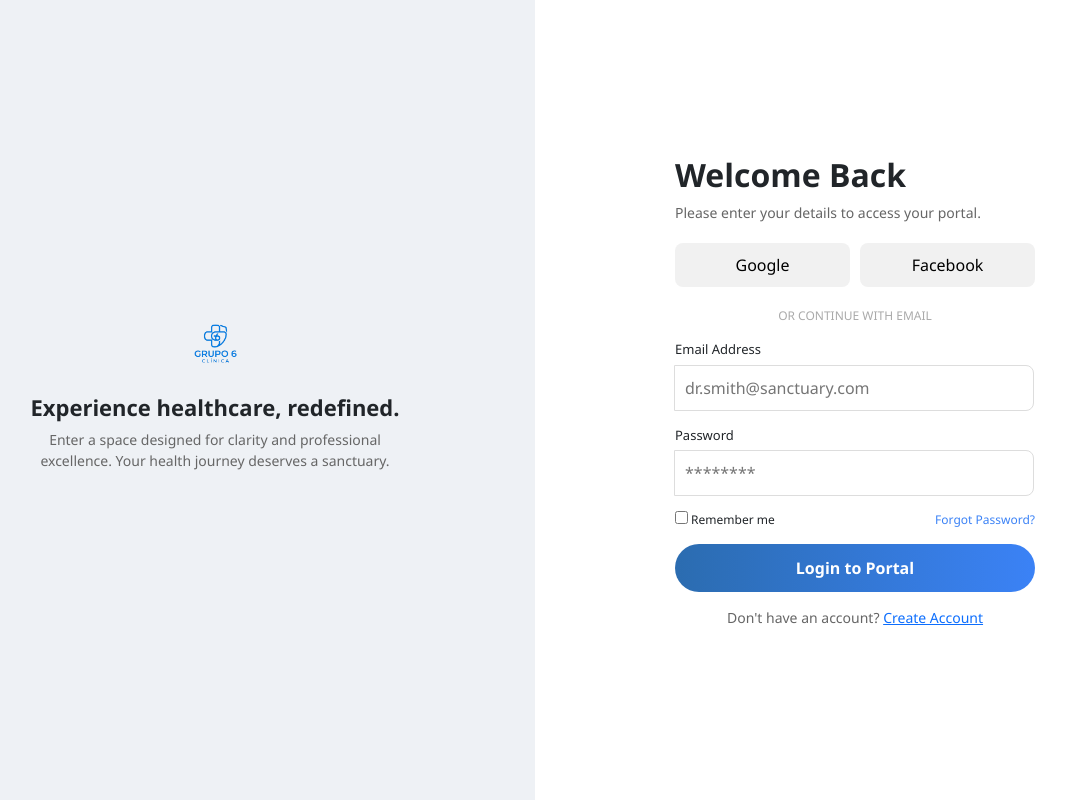
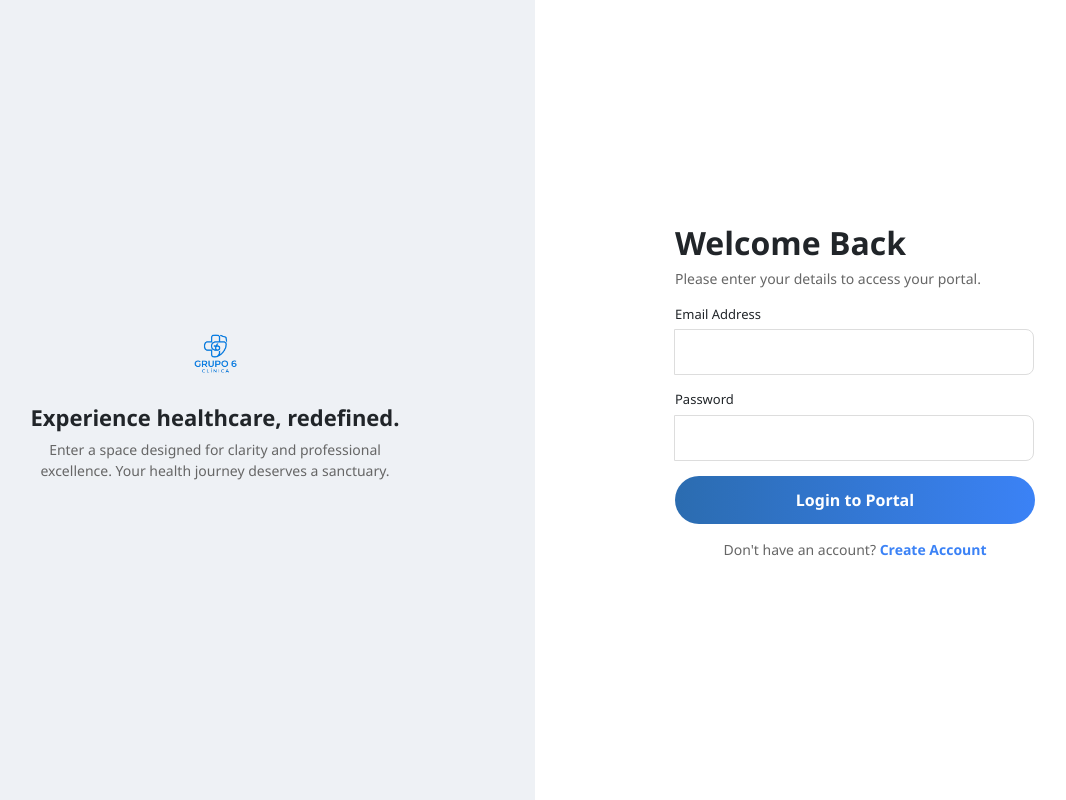
Before and after one commit to be1eng/gestion-citas-clinica, a React (Vite) app: page /login in a window 1280 px wide. Shown: the whole page, without its empty margins (105-1171 px from the left). Built offline with nearby package versions, Linux system fonts and the light colour scheme.

Commit message:
validaciones

```diff
--- a/src/pages/Login.jsx
+++ b/src/pages/Login.jsx
@@ -9,17 +9,56 @@ function Login() {
     password: ''
   });
 
+  const [errors, setErrors] = useState({});
+
+  const validate = (name, value) => {
+    let error = "";
+
+    if (!value) {
+      error = "Este campo es obligatorio";
+    } else {
+      if (name === "usuario") {
+        const emailRegex = /^[^\s@]+@[^\s@]+\.[^\s@]+$/;
+        if (!emailRegex.test(value)) {
+          error = "Ingrese un correo válido";
+        }
+      }
+
+      if (name === "password") {
+        if (value.length < 6) {
+          error = "Mínimo 6 caracteres";
+        }
+      }
+    }
+
+    setErrors(prev => ({
+      ...prev,
+      [name]: error
+    }));
+  };
+
   const handleChange = (e) => {
+    const { name, value } = e.target;
+
     setForm({
       ...form,
-      [e.target.name]: e.target.value
+      [name]: value
     });
+
+    validate(name, value);
   };
 
   const handleSubmit = (e) => {
     e.preventDefault();
-    console.log("Datos login:", form);
-    alert("Iniciando sesión...");
+
+    validate("usuario", form.usuario);
+    validate("password", form.password);
+
+    if (errors.usuario || errors.password || !form.usuario || !form.password) {
+      return;
+    }
+
+    alert("Login correcto");
   };
 
   return (
@@ -28,7 +67,7 @@ function Login() {
       <div className="login-left">
         <div className="left-content">
 
-          <img src={logo} alt="logo" className="logo-img" />
+          <img src={logo} alt="logo" className="logo-main" />
 
           <h2>Experience healthcare, redefined.</h2>
           <p>
@@ -44,27 +83,18 @@ function Login() {
           <h2>Welcome Back</h2>
           <p>Please enter your details to access your portal.</p>
 
-          <div className="social-buttons">
-            <button>Google</button>
-            <button>Facebook</button>
-          </div>
-
-          <div className="divider">
-            <span>OR CONTINUE WITH EMAIL</span>
-          </div>
-
-          <form onSubmit={handleSubmit}>
+          <form onSubmit={handleSubmit} noValidate>
 
             <div className="input-group">
               <label>Email Address</label>
               <input
                 type="email"
                 name="usuario"
-                placeholder="dr.smith@sanctuary.com"
                 value={form.usuario}
                 onChange={handleChange}
-                required
+                className={errors.usuario ? "error-input" : ""}
               />
+              {errors.usuario && <p className="error">{errors.usuario}</p>}
             </div>
 
             <div className="input-group">
@@ -72,18 +102,11 @@ function Login() {
               <input
                 type="password"
                 name="password"
-                placeholder="********"
                 value={form.password}
                 onChange={handleChange}
-                required
+                className={errors.password ? "error-input" : ""}
               />
-            </div>
-
-            <div className="options">
-              <label>
-                <input type="checkbox" /> Remember me
-              </label>
-              <span className="forgot">Forgot Password?</span>
+              {errors.password && <p className="error">{errors.password}</p>}
             </div>
 
             <button type="submit" className="login-btn">
--- a/src/styles/Login.css
+++ b/src/styles/Login.css
@@ -11,16 +11,17 @@
   justify-content: center;
   align-items: center;
   text-align: center;
+  position: relative;
 }
 
 .left-content {
   max-width: 400px;
 }
 
-.logo-img {
+.logo-main {
   width: 80px;
-  margin-bottom: 20px;
-  object-fit: contain;
+  margin: 20px auto;
+  display: block;
 }
 
 .left-content h2 {
@@ -47,38 +48,12 @@
 
 .login-box h2 {
   font-weight: bold;
+  margin-bottom: 5px;
 }
 
 .login-box p {
   color: #666;
   font-size: 14px;
-}
-
-.social-buttons {
-  display: flex;
-  gap: 10px;
-  margin: 20px 0;
-}
-
-.social-buttons button {
-  flex: 1;
-  padding: 10px;
-  border-radius: 8px;
-  border: none;
-  background: #f1f1f1;
-  cursor: pointer;
-}
-
-.divider {
-  text-align: center;
-  font-size: 12px;
-  color: #aaa;
-  margin: 15px 0;
-}
-
-.divider span {
-  background: #fff;
-  padding: 0 10px;
 }
 
 .input-group {
@@ -96,18 +71,22 @@
   padding: 10px;
   border-radius: 8px;
   border: 1px solid #ddd;
+  outline: none;
+  transition: 0.3s;
 }
 
-.options {
-  display: flex;
-  justify-content: space-between;
-  font-size: 12px;
-  margin-bottom: 15px;
+.input-group input:focus {
+  border-color: #3b82f6;
 }
 
-.forgot {
-  color: #3b82f6;
-  cursor: pointer;
+.error-input {
+  border: 2px solid red !important;
+}
+
+.error {
+  color: red;
+  font-size: 12px;
+  margin-top: 5px;
 }
 
 .login-btn {
@@ -129,4 +108,11 @@
 .register {
   text-align: center;
   margin-top: 15px;
+  font-size: 14px;
 }
+
+.register a {
+  color: #3b82f6;
+  font-weight: bold;
+  text-decoration: none;
+}
```
